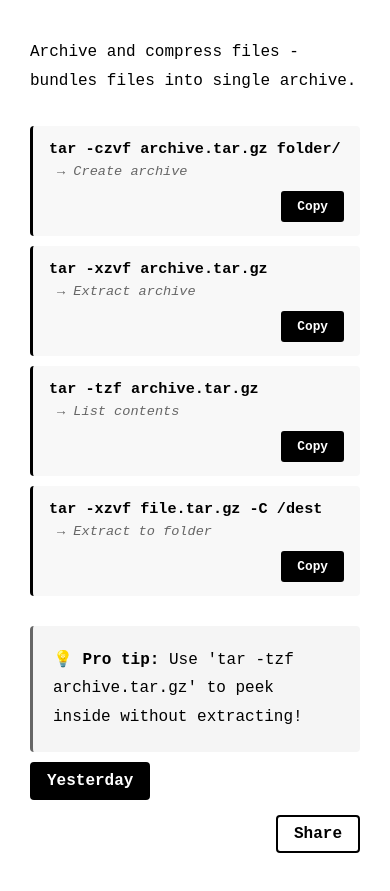
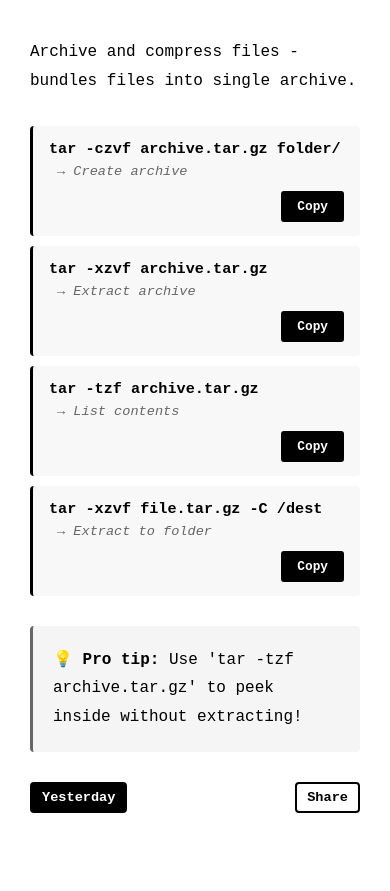
Before and after one commit to fredrikk1/licode, a plain HTML site: page index.html in a window 390 px wide. Both pictures are taken after a click on the element "tar". Shown: the part 87-978 px from the top of the page. Drawn offline with Linux system fonts and the light colour scheme.

Commit message:
Fixat responsiva grejer

```diff
--- a/script.js
+++ b/script.js
@@ -40,6 +40,7 @@ function initApp() {
     currentIndex = todayIndex;
     isExpanded = true;
     renderDay(todayIndex, 'command-name', 'explanation', true);
+    window.scrollTo({ top: 0, behavior: 'smooth' });
   });
 
   document.getElementById('share-btn').addEventListener('click', () => {
@@ -195,6 +196,7 @@ function updateNavigation() {
       currentIndex = todayIndex - 1;
       isExpanded = true;
       renderDay(currentIndex, 'command-name', 'explanation', true);
+      window.scrollTo({ top: 0, behavior: 'smooth' });
     };
   } else if (currentIndex === todayIndex - 1) {
     // We're on Yesterday
--- a/style.css
+++ b/style.css
@@ -105,7 +105,8 @@ body {
   display: flex;
   justify-content: space-between;
   align-items: center;
-  margin-top: 10px;
+  margin-top: 30px;
+  width: 100%;
 }
 
 .nav-left {
@@ -238,23 +239,20 @@ body {
   }
 
   .nav-command {
-    font-size: 1rem;
-    padding: 8px 15px;
-  }
-
-  .nav-container {
-    flex-direction: column;
-    align-items: flex-start;
-    gap: 15px;
+    font-size: 0.85rem;
+    padding: 6px 10px;
   }
 
   .nav-left {
-    width: 100%;
+    gap: 8px;
   }
 
   #share-btn {
-    align-self: flex-end;
+    font-size: 0.85rem;
+    padding: 6px 10px;
   }
+
+
 
   .example-content {
     flex-direction: column;
```
